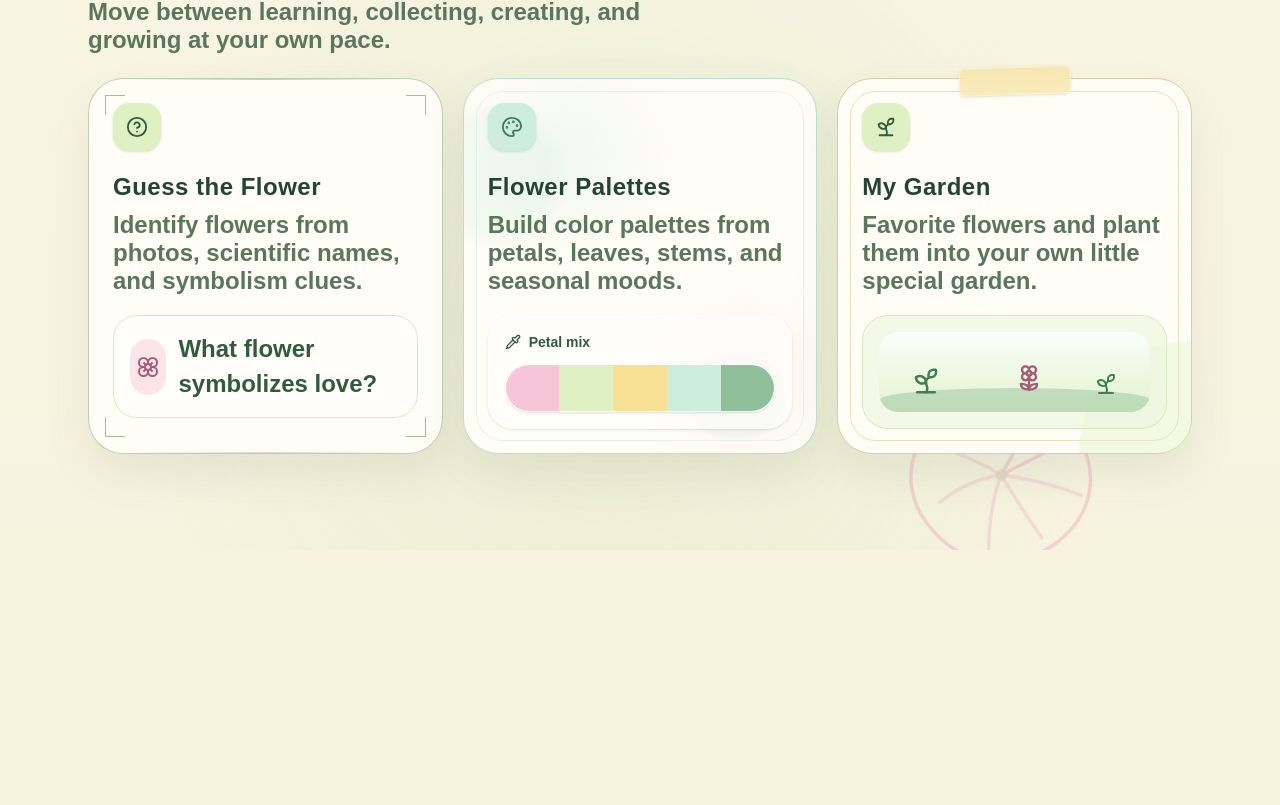
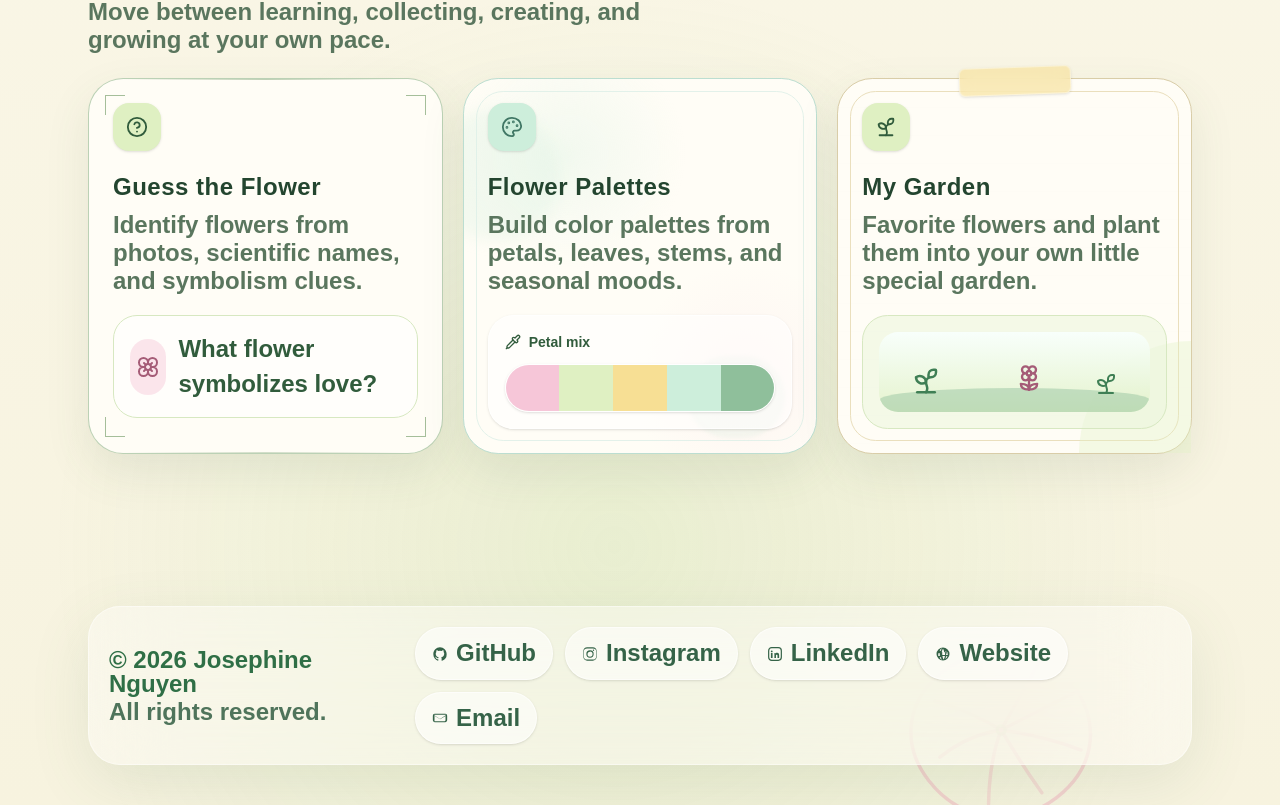
Before and after one commit to josephine828/littlelilypad, a Next.js app: page / in a window 1280 px wide. Shown: the part 1347-2152 px from the top of the page. Before the commit the page ends 1897 px from the top, so only its background shows below. Built offline with nearby package versions, Linux system fonts and the light colour scheme; a web font is replaced by a local one.

Commit message:
added footer

```diff
--- /dev/null
+++ b/app/components/layout/AppFooter.tsx
@@ -0,0 +1,133 @@
+import Link from 'next/link'
+
+const socialLinks = [
+    {
+        label: 'GitHub',
+        href: 'https://github.com/josephine828',
+        icon: GitHubIcon,
+    },
+    {
+        label: 'Instagram',
+        href: 'https://www.instagram.com/josephinenguyen_/?hl=en',
+        icon: InstagramIcon,
+    },
+    {
+        label: 'LinkedIn',
+        href: 'https://www.linkedin.com/in/josephine-nguyen-software-engineer/',
+        icon: LinkedInIcon,
+    },
+    {
+        label: 'Website',
+        href: 'https://www.josephinenguyen.com/',
+        icon: WebsiteIcon,
+    },
+    {
+        label: 'Email',
+        href: 'mailto:the.josephine.nguyen@gmail.com',
+        icon: MailIcon,
+    },
+]
+
+export function AppFooter() {
+    return (
+        <footer className="relative mx-auto mt-10 w-full max-w-6xl px-6 pb-10 pt-4">
+            <div className="rounded-[2rem] border border-white/45 bg-white/35 px-5 py-5 shadow-[0_18px_60px_rgba(82,120,83,0.12)] backdrop-blur-2xl">
+                <div className="flex flex-col items-start gap-5 md:flex-row md:items-center md:justify-between">
+                    <div className="space-y-1 text-sm leading-6 text-[#4f745b]">
+                        <p className="font-semibold text-[#2f6f46]">
+                            © {new Date().getFullYear()} Josephine Nguyen
+                        </p>
+                        <p>All rights reserved.</p>
+                    </div>
+
+                    <div className="flex flex-wrap items-center gap-3">
+                        {socialLinks.map((social) => (
+                            <Link
+                                key={social.label}
+                                href={social.href}
+                                target="_blank"
+                                rel="noreferrer"
+                                aria-label={social.label}
+                                className="group inline-flex items-center gap-2 rounded-full border border-white/55 bg-white/55 px-4 py-2 text-sm font-semibold text-[#356348] shadow-sm transition-all duration-300 hover:-translate-y-0.5 hover:bg-white/80 hover:text-[#2f6f46]"
+                            >
+                                <social.icon />
+                                <span>{social.label}</span>
+                            </Link>
+                        ))}
+                    </div>
+                </div>
+            </div>
+        </footer>
+    )
+}
+
+function GitHubIcon() {
+    return (
+        <svg
+            aria-hidden="true"
+            viewBox="0 0 24 24"
+            className="h-4 w-4 fill-current transition-transform duration-300 group-hover:scale-110"
+        >
+            <path d="M12 2C6.48 2 2 6.58 2 12.25c0 4.53 2.87 8.37 6.84 9.73.5.1.68-.22.68-.48 0-.24-.01-.87-.01-1.71-2.78.62-3.37-1.37-3.37-1.37-.45-1.18-1.1-1.5-1.1-1.5-.9-.64.07-.63.07-.63 1 .07 1.53 1.06 1.53 1.06.88 1.55 2.3 1.1 2.86.84.09-.66.35-1.1.64-1.35-2.22-.26-4.56-1.14-4.56-5.06 0-1.12.39-2.03 1.03-2.75-.1-.26-.45-1.31.1-2.73 0 0 .84-.27 2.75 1.05a9.28 9.28 0 0 1 5 0c1.9-1.32 2.74-1.05 2.74-1.05.55 1.42.2 2.47.1 2.73.64.72 1.03 1.63 1.03 2.75 0 3.93-2.35 4.8-4.58 5.05.36.32.68.95.68 1.92 0 1.38-.01 2.49-.01 2.83 0 .26.18.58.69.48A10.26 10.26 0 0 0 22 12.25C22 6.58 17.52 2 12 2Z" />
+        </svg>
+    )
+}
+
+function InstagramIcon() {
+    return (
+        <svg
+            aria-hidden="true"
+            viewBox="0 0 24 24"
+            className="h-4 w-4 fill-current transition-transform duration-300 group-hover:scale-110"
+        >
+            <path d="M7.75 2C4.57 2 2 4.57 2 7.75v8.5C2 19.43 4.57 22 7.75 22h8.5C19.43 22 22 19.43 22 16.25v-8.5C22 4.57 19.43 2 16.25 2h-8.5Zm0 1.75h8.5A5 5 0 0 1 21.25 8.75v6.5a5 5 0 0 1-5 5h-8.5a5 5 0 0 1-5-5v-6.5a5 5 0 0 1 5-5Zm9.44 1.56a1.06 1.06 0 1 0 0 2.12 1.06 1.06 0 0 0 0-2.12ZM12 6.5A5.5 5.5 0 1 0 12 17.5 5.5 5.5 0 0 0 12 6.5Zm0 1.75A3.75 3.75 0 1 1 12 16a3.75 3.75 0 0 1 0-7.5Z" />
+        </svg>
+    )
+}
+
+function WebsiteIcon() {
+    return (
+        <svg
+            aria-hidden="true"
+            viewBox="0 0 24 24"
+            className="h-4 w-4 fill-current transition-transform duration-300 group-hover:scale-110"
+        >
+            <path d="M12 2.25a9.75 9.75 0 1 0 9.75 9.75A9.76 9.76 0 0 0 12 2.25Zm6.97 9h-2.39a15.1 15.1 0 0 0-1.12-4.1 8.25 8.25 0 0 1 3.51 4.1ZM12 4.05c.55.78 1.4 2.22 1.9 5.2h-3.8c.5-2.98 1.35-4.42 1.9-5.2ZM4.94 13a8.28 8.28 0 0 1 0-2h2.39c-.09.65-.14 1.31-.14 2 0 .69.05 1.35.14 2H4.94a8.28 8.28 0 0 1 0-2Zm1.97 3.8h2.13a15.1 15.1 0 0 0 1.12 4.1 8.25 8.25 0 0 1-3.25-4.1Zm2.13-9.6H6.91a8.25 8.25 0 0 1 3.25-4.1 15.1 15.1 0 0 0-1.12 4.1Zm3.96 13.15c-.55-.78-1.4-2.22-1.9-5.2h3.8c-.5 2.98-1.35 4.42-1.9 5.2Zm2.02-6.95h-4.04c-.1-.63-.16-1.31-.16-2s.06-1.37.16-2h4.04c.1.63.16 1.31.16 2s-.06 1.37-.16 2Zm.48 6.05a15.1 15.1 0 0 0 1.12-4.1h2.13a8.25 8.25 0 0 1-3.25 4.1Zm1.12-5.9c.09-.65.14-1.31.14-2 0-.69-.05-1.35-.14-2h2.39a8.28 8.28 0 0 1 0 4h-2.39Z" />
+        </svg>
+    )
+}
+
+function LinkedInIcon() {
+    return (
+        <svg
+            aria-hidden="true"
+            viewBox="0 0 24 24"
+            className="h-4 w-4 fill-current transition-transform duration-300 group-hover:scale-110"
+        >
+            <rect
+                x="2.5"
+                y="2.5"
+                width="19"
+                height="19"
+                rx="4.5"
+                fill="none"
+                stroke="currentColor"
+                strokeWidth="1.8"
+            />
+            <circle cx="7.1" cy="8.1" r="1.35" />
+            <path d="M5.85 10.55h2.5V18h-2.5v-7.45Zm4.25 0h2.4v1.02h.03c.34-.61 1.18-1.28 2.58-1.28 2.62 0 3.12 1.72 3.12 3.95V18h-2.5v-3.2c0-.76-.02-1.75-1.06-1.75-1.05 0-1.22.82-1.22 1.67V18h-2.35v-7.45Z" />
+        </svg>
+    )
+}
+
+function MailIcon() {
+    return (
+        <svg
+            aria-hidden="true"
+            viewBox="0 0 24 24"
+            className="h-4 w-4 fill-current transition-transform duration-300 group-hover:scale-110"
+        >
+            <path d="M4 5.75A2.75 2.75 0 0 0 1.25 8.5v7A2.75 2.75 0 0 0 4 18.25h16A2.75 2.75 0 0 0 22.75 15.5v-7A2.75 2.75 0 0 0 20 5.75H4Zm16 1.5c.41 0 .79.14 1.1.38L12 13.48 2.9 7.63A1.74 1.74 0 0 1 4 7.25h16ZM3.75 15.5V8.72l7.69 4.94a1.25 1.25 0 0 0 1.36 0l7.5-4.82v6.66c0 .69-.56 1.25-1.25 1.25H4c-.14 0-.27-.02-.4-.05.1.02.14.05.15.05Z" />
+        </svg>
+    )
+}
--- a/app/layout.tsx
+++ b/app/layout.tsx
@@ -1,5 +1,6 @@
 import type { Metadata } from 'next'
 import './globals.css'
+import { AppFooter } from './components/layout/AppFooter'
 import { AppHeader } from './components/layout/AppHeader'
 import { LilyPadBackground } from './components/layout/LilyPadBackground'
 
@@ -17,10 +18,11 @@ export default function RootLayout({
     return (
         <html lang="en">
             <body>
-                <div className="relative isolate min-h-screen">
+                <div className="relative isolate flex min-h-screen flex-col">
                     <LilyPadBackground />
                     <AppHeader />
-                    {children}
+                    <div className="flex-1">{children}</div>
+                    <AppFooter />
                 </div>
             </body>
         </html>
```
